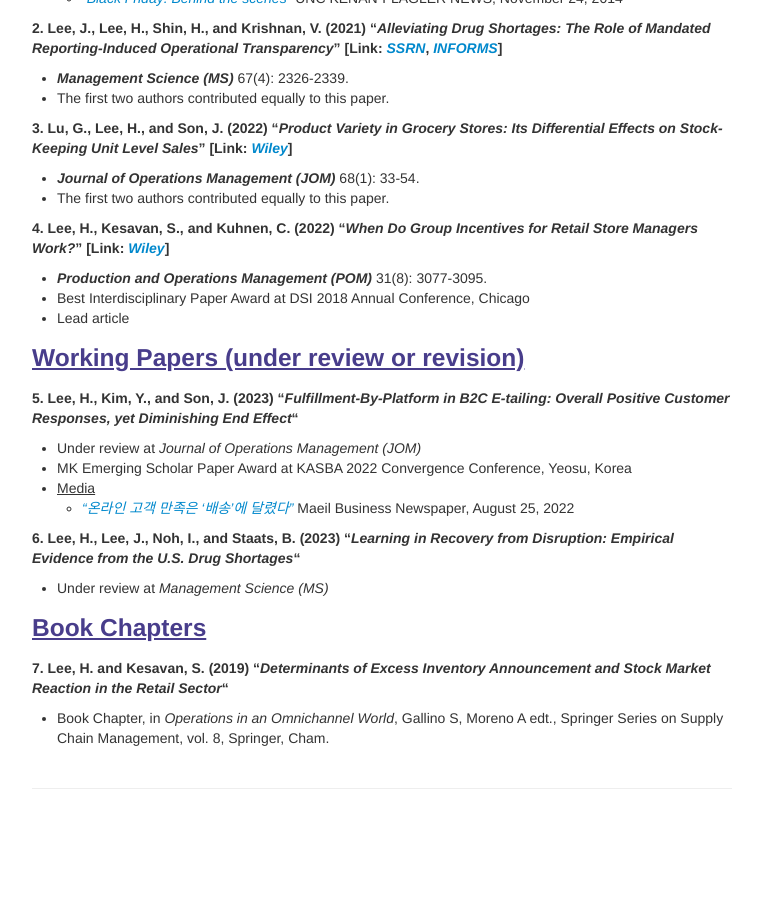
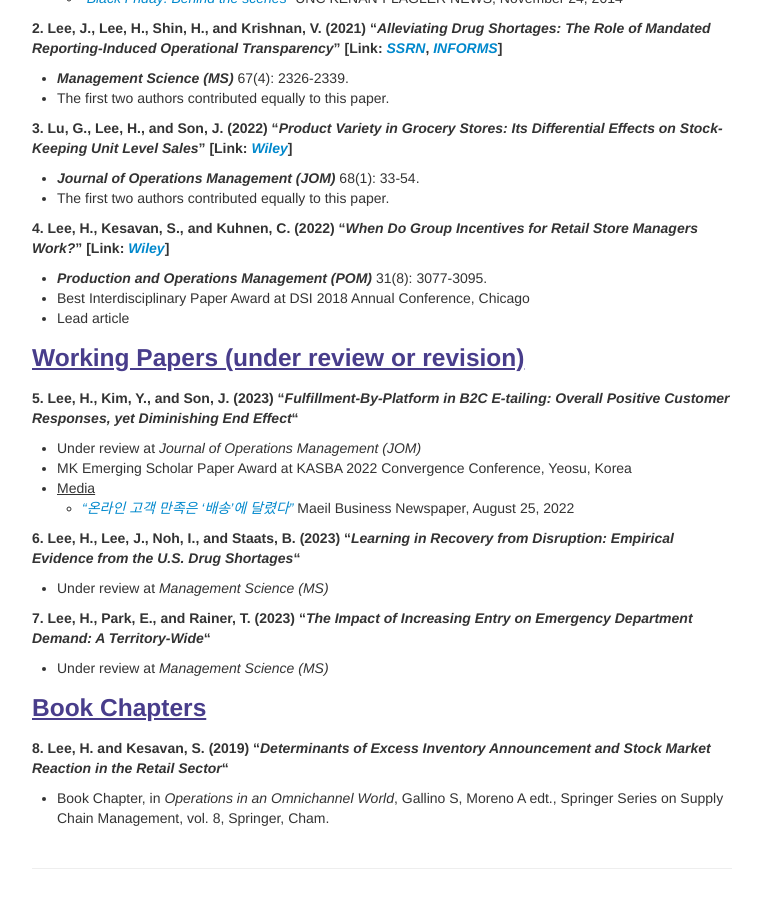
Before and after one commit to lordya2/lordya2.github.io, a Jekyll site: the page built from pages/research.md, in a window 1280 px wide and 900 px high, scrolled down 574 px. Shown: the whole window, without its empty margins (258-1019 px from the left). Built offline with Jekyll 4.4.1, drawn with Linux system fonts in a browser that asks for light colours; before the commit the page ends 1394 px from its top, so only the background shows below that.

Commit message:
Update research.md

```diff
--- a/pages/research.md
+++ b/pages/research.md
@@ -44,10 +44,12 @@ description: Hyun Seok ("Huck") Lee's Research
 **6. Lee, H., Lee, J., Noh, I., and Staats, B. (2023) "*Learning in Recovery from Disruption: Empirical Evidence from the U.S. Drug Shortages*"**
    * Under review at *Management Science (MS)*
 
+**7. Lee, H., Park, E., and Rainer, T. (2023) "*The Impact of Increasing Entry on Emergency Department Demand: A Territory-Wide*"**
+   * Under review at *Management Science (MS)*
 
 
 ### <u>Book Chapters</u>
-**7. Lee, H. and Kesavan, S. (2019) "*Determinants of Excess Inventory Announcement and Stock Market Reaction in the Retail Sector*"**
+**8. Lee, H. and Kesavan, S. (2019) "*Determinants of Excess Inventory Announcement and Stock Market Reaction in the Retail Sector*"**
    * Book Chapter, in *Operations in an Omnichannel World*, Gallino S, Moreno A edt., Springer Series on Supply Chain Management, vol. 8, Springer, Cham.
 
 <!--
```
